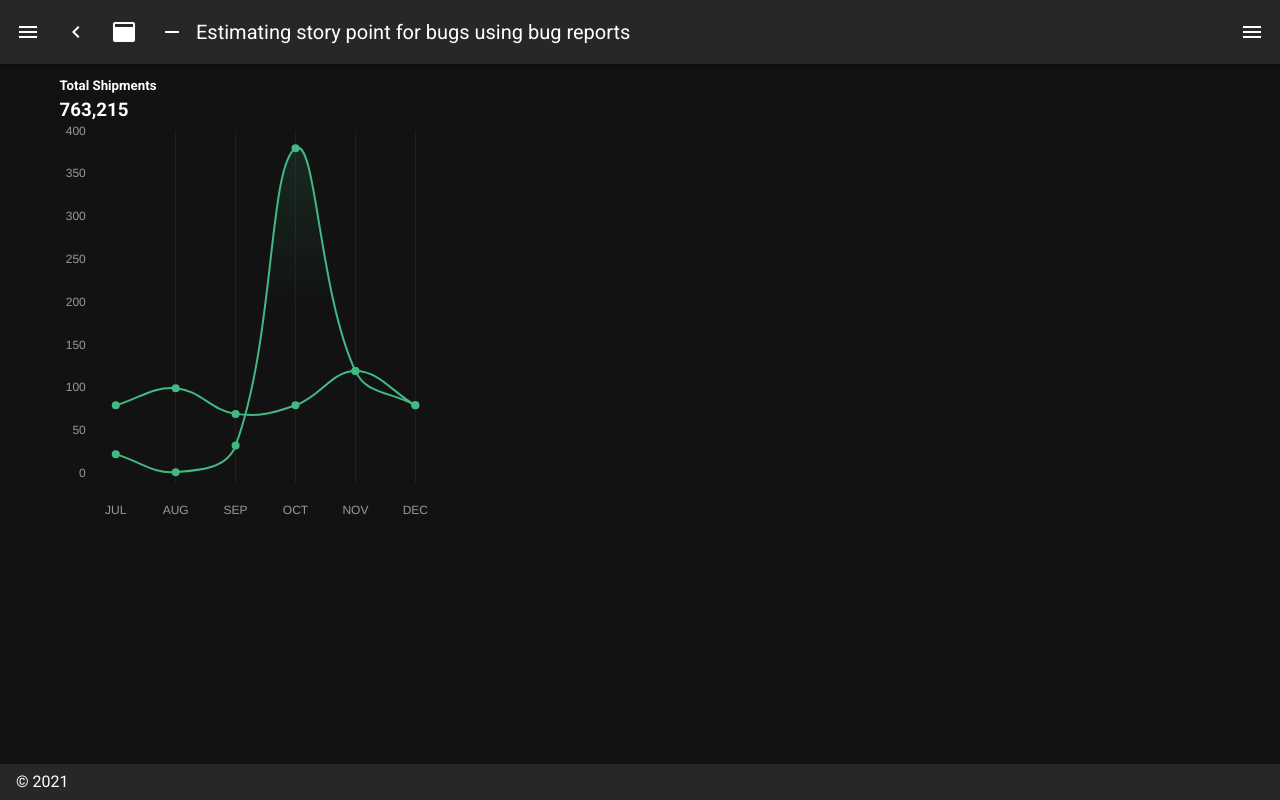
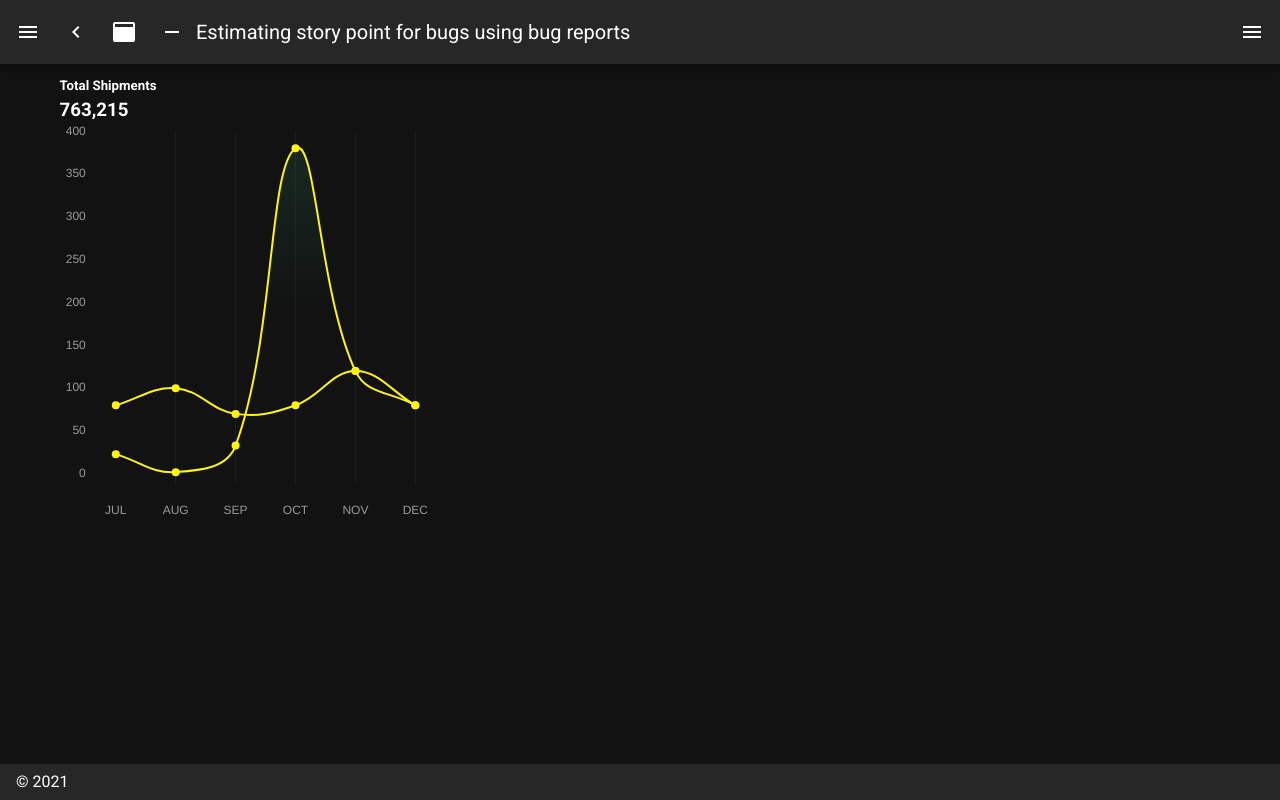
Before and after one commit to kelumsampath/FYP_Nuxt-Front, a Nuxt app: page /chart in a window 1280 px wide. Built offline with nearby package versions, Linux system fonts and the light colour scheme.

Commit message:
chart half done

```diff
--- a/components/chart.vue
+++ b/components/chart.vue
@@ -2,12 +2,11 @@
   <div class="row">
 
     <!-- Small charts -->
-    <div class="col-lg-4" >
+    <div  >
       <card type="chart">
         <template slot="header">
-          <h5 class="card-category">Total Shipments</h5>
+          <h5 class="card-category">Actual VS Text Score VS Predicted</h5>
           <h3 class="card-title">
-            <i class="tim-icons icon-bell-55 text-primary "></i> 763,215
           </h3>
         </template>
         <div class="chart-area">
@@ -35,13 +34,31 @@
   components: {
     LineChart,
   },
+  props: {
+    lables: {
+      type: Array,
+      description: 'Card title'
+    },
+    actual: {
+      type: Array,
+      description: 'Card subtitle'
+    },
+    textScore: {
+      type: Array,
+      description: 'Card subtitle'
+    },
+    predictedSp: {
+      type: Array,
+      description: 'Card subtitle'
+    },
+  },
   data () {
     return {
 
       purpleLineChart: {
         extraOptions: chartConfigs.purpleChartOptions,
         chartData: {
-          labels: ['JUL', 'AUG', 'SEP', 'OCT', 'NOV', 'DEC'],
+          labels:this.$props.lables,
           datasets: [
             {
               label: 'Data',
@@ -57,22 +74,37 @@
               pointHoverRadius: 4,
               pointHoverBorderWidth: 15,
               pointRadius: 4,
-              data: [80, 100, 70, 80, 120, 80]
+              data: this.$props.actual
             },{
               label: 'Data',
               fill: true,
-              borderColor: config.colors.primary,
+              borderColor: config.colors.primary2,
               borderWidth: 2,
               borderDash: [],
               borderDashOffset: 0.0,
-              pointBackgroundColor: config.colors.primary,
+              pointBackgroundColor: config.colors.primary2,
               pointBorderColor: 'rgba(255,255,255,0)',
-              pointHoverBackgroundColor: config.colors.primary,
+              pointHoverBackgroundColor: config.colors.primary2,
               pointBorderWidth: 20,
               pointHoverRadius: 4,
               pointHoverBorderWidth: 15,
               pointRadius: 4,
-              data: [23, 2, 33, 380, 120, 80]
+              data: this.$props.textScore
+            },{
+              label: 'Data',
+              fill: true,
+              borderColor: config.colors.primary3,
+              borderWidth: 2,
+              borderDash: [],
+              borderDashOffset: 0.0,
+              pointBackgroundColor: config.colors.primary3,
+              pointBorderColor: 'rgba(255,255,255,0)',
+              pointHoverBackgroundColor: config.colors.primary3,
+              pointBorderWidth: 20,
+              pointHoverRadius: 4,
+              pointHoverBorderWidth: 15,
+              pointRadius: 4,
+              data: this.$props.predictedSp
             }
           ]
         },
--- a/pages/config.js
+++ b/pages/config.js
@@ -1,7 +1,9 @@
 export default {
   colors: {
     default: '#344675',
-    primary: '#42b883',
+    primary: '#FDF50E',
+    primary2: '#250EFD',
+    primary3: '#42b883',
     info: '#1d8cf8',
     danger: '#fd5d93',
     orange: '#ff8a76',
--- a/pages/settings.vue
+++ b/pages/settings.vue
@@ -52,8 +52,8 @@
         </v-container>
       </div>
 
-    <div>
-        <chart></chart>
+    <div style="margin-top:5%;">
+        <chart :lables="label" :actual="actual" :textScore="textScore" :predictedSp="predictedSp"></chart>
     </div>
 
     </div>
@@ -68,6 +68,10 @@
       file: "",
       AccuracyMeassures1: {},
       AccuracyMeassures2: {},
+      label:['JUL', 'AUG', 'SEP', 'OCT', 'NOV', 'DEC'],
+      actual:[23, 2, 33, 380, 120, 80],
+      textScore:[2, 2, 33, 3, 120, 2],
+      predictedSp:[23, 2, 32, 21, 2, 30],
     };
   },
 
```
